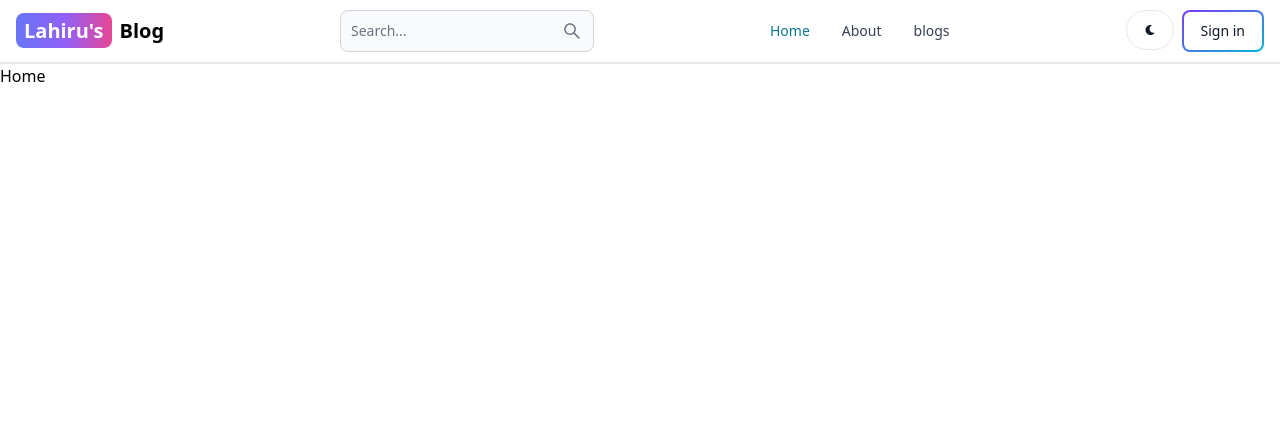
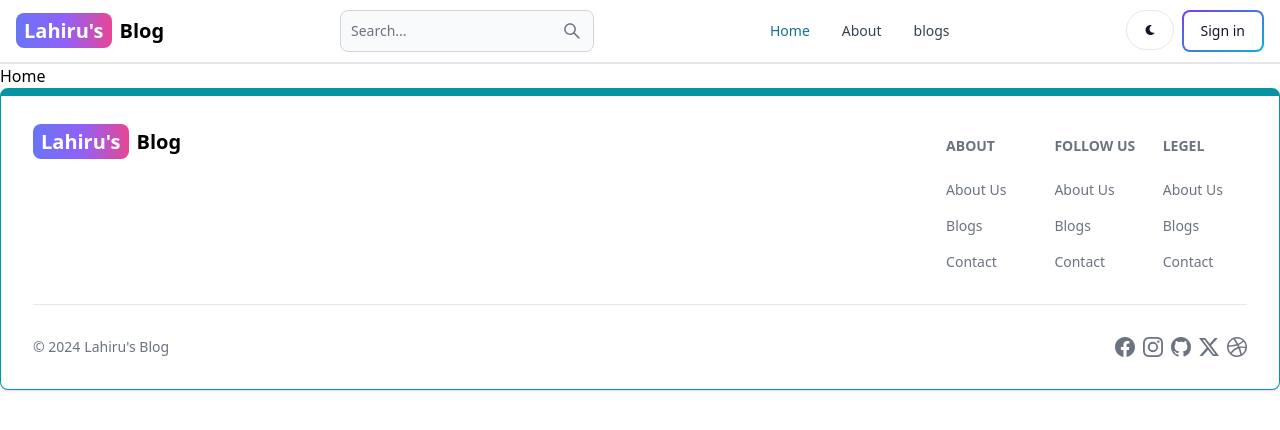
Before and after one commit to LahiruNanayakkaraUOM/Mern-Blog, a React (Vite) app in the folder client/: page / in a window 1280 px wide. Shown: the top 430 px of the page. Built offline with nearby package versions, Linux system fonts and the light colour scheme.

Commit message:
Footer created

```diff
--- a/client/src/App.jsx
+++ b/client/src/App.jsx
@@ -6,6 +6,7 @@
 import SignUp from './pages/SignUp'
 import Dashboard from './pages/Dashboard'
 import Header from './components/Header'
+import FooterCom from './components/Footer'
 
 export default function App() {
   return (
@@ -20,6 +21,7 @@
         <Route path='/dashboard' element={<Dashboard />} />
         <Route path='*' element={<Home />} />
       </Routes>
+      <FooterCom />
     </BrowserRouter>
   )
 }
--- /dev/null
+++ b/client/src/components/Footer.jsx
@@ -0,0 +1,79 @@
+import { Footer, FooterCopyright, FooterDivider, FooterLinkGroup, FooterTitle } from "flowbite-react";
+import { BsFacebook, BsInstagram, BsTwitterX, BsDribbble, BsGithub } from 'react-icons/bs'
+import { Link } from "react-router-dom";
+
+const FooterCom = () => {
+  return (
+    <Footer className="border border-t-8 border-teal-500 p-8">
+      <div className="w-full max-w-7xl">
+        <div className="grid w-full justify-between  sm:flex md:grid-cols-1">
+          <div className="">
+            <Link to="/" className="self-center whitespace-nowrap text-sm
+            sm:text-xl font-semibold dark:text-white">
+            <span className="px-2 py-1 bg-gradient-to-r from-indigo-500
+            via-purple-500 to-pink-500 rounded-lg text-white me-2">Lahiru&#39;s</span>
+            Blog
+            </Link>
+          </div>
+          <div className="grid grid-cols-2 mt-8 sm:mt-2 sm:grid-cols-3 gap-8 sm:gap-6">
+            <div>
+                <FooterTitle title="About" />
+                <FooterLinkGroup col>
+                    <Footer.Link href="#" target="_blank" rel="noopener noreferrer">
+                        About Us
+                    </Footer.Link>
+                    <Footer.Link href="#" target="_blank" rel="noopener noreferrer">
+                        Blogs
+                    </Footer.Link>
+                    <Footer.Link href="#" target="_blank" rel="noopener noreferrer">
+                        Contact
+                    </Footer.Link>
+                </FooterLinkGroup>
+            </div>
+            <div>
+                <FooterTitle title="Follow Us" />
+                <FooterLinkGroup col>
+                    <Footer.Link href="#" target="_blank" rel="noopener noreferrer">
+                        About Us
+                    </Footer.Link>
+                    <Footer.Link href="#" target="_blank" rel="noopener noreferrer">
+                        Blogs
+                    </Footer.Link>
+                    <Footer.Link href="#" target="_blank" rel="noopener noreferrer">
+                        Contact
+                    </Footer.Link>
+                </FooterLinkGroup>
+            </div>
+            <div>
+                <FooterTitle title="Legel" />
+                <FooterLinkGroup col>
+                    <Footer.Link href="#" target="_blank" rel="noopener noreferrer">
+                        About Us
+                    </Footer.Link>
+                    <Footer.Link href="#" target="_blank" rel="noopener noreferrer">
+                        Blogs
+                    </Footer.Link>
+                    <Footer.Link href="#" target="_blank" rel="noopener noreferrer">
+                        Contact
+                    </Footer.Link>
+                </FooterLinkGroup>
+            </div>
+          </div>
+        </div>
+        <FooterDivider />
+        <div className="w-full sm:flex sm:items-center sm:justify-between">
+        <FooterCopyright by="Lahiru's Blog" year={new Date().getFullYear()} />
+        <div className="flex gap-2 mt-4 sm:mt-0">
+            <Footer.Icon href="#" icon={BsFacebook} />
+            <Footer.Icon href="#" icon={BsInstagram} />
+            <Footer.Icon href="#" icon={BsGithub} />
+            <Footer.Icon href="#" icon={BsTwitterX} />
+            <Footer.Icon href="#" icon={BsDribbble} />
+        </div>
+        </div>
+      </div>
+    </Footer>
+  );
+};
+
+export default FooterCom;
```
